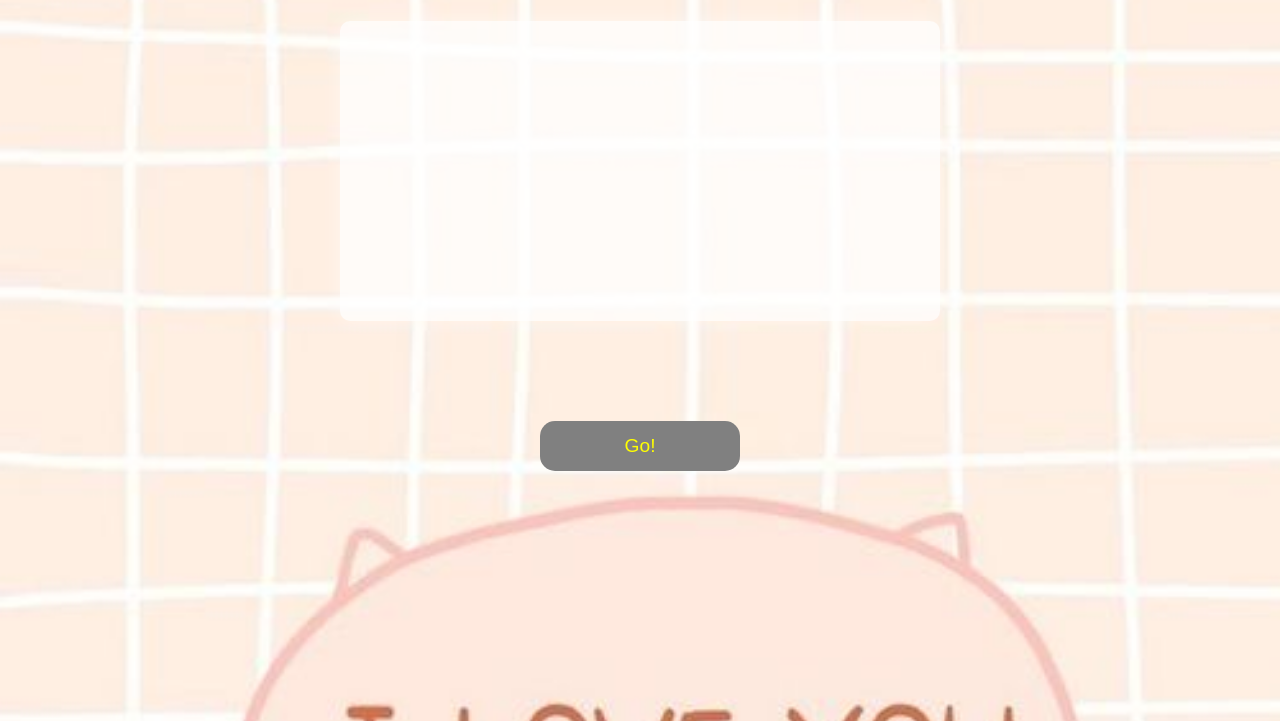
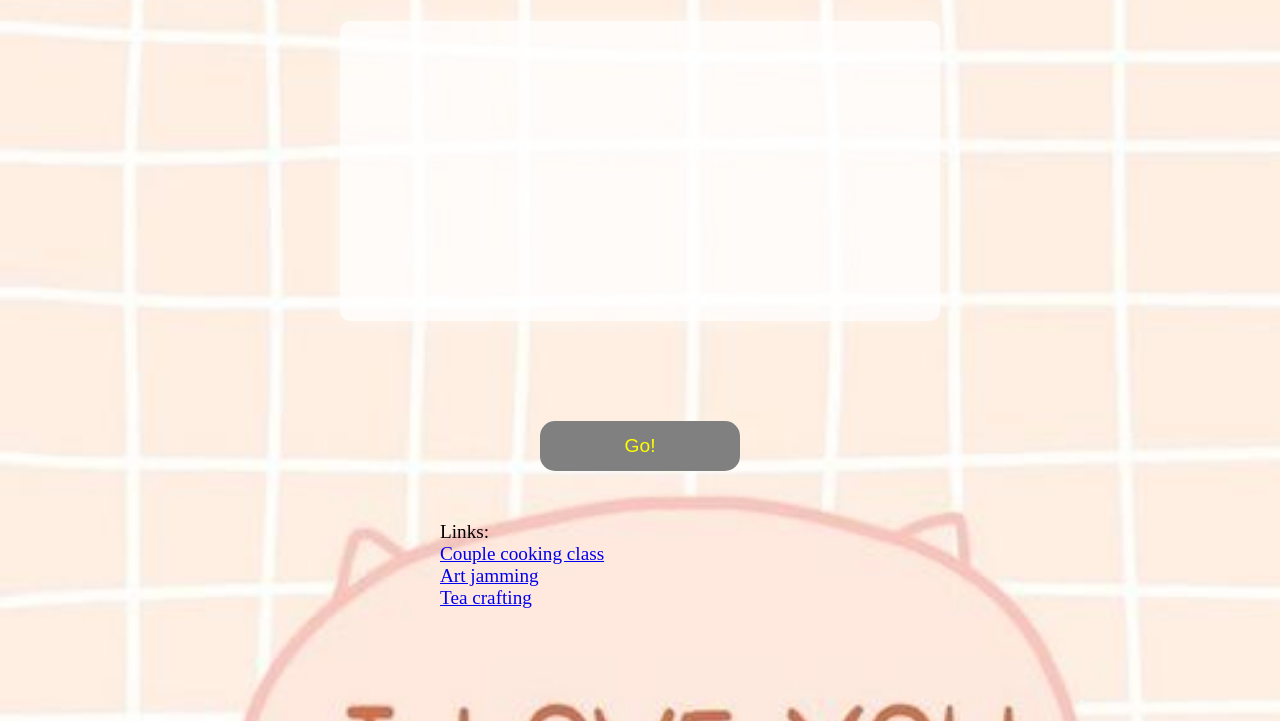
Before and after one commit to cxjdavin/luckydraw, a plain HTML site: page index.html in a window 1280 px wide. Shown: the part 79-800 px from the top of the page. Drawn offline with Linux system fonts and the light colour scheme.

Commit message:
updated prizes

```diff
--- a/index.html
+++ b/index.html
@@ -43,6 +43,13 @@
                 color: yellow;
                 outline: none;
             }
+            #links{
+                position: absolute;
+                left: 50%;
+                top: 50%;
+                font-size: 1.2em;
+                margin: 200px 0 0 -200px;
+            }
         </style>
     </head>
     <body>
@@ -50,6 +57,15 @@
         <div id="box">
         </div>
         <input id="btn" type="button" value="Go!"></button>
+        <div id="links">
+        Links:
+        <br />
+        <a href="https://tinyurl.com/cookingprize">Couple cooking class</a>
+        <br />
+        <a href="https://tinyurl.com/artjamprize">Art jamming</a>
+        <br />
+        <a href="https://tinyurl.com/teaprize">Tea crafting</a>
+        </div>
         <script>
             /*
             --- CREDITS ---
@@ -57,11 +73,11 @@
             Background image: https://www.pinterest.com/pin/486740672227936339/
             */
             var arr = [
-                "Prize 1",
-                "Prize 2",
-                "Prize 3",
-                "Prize 4",
-                "Prize 5"
+                "VPN Subscription",
+                "Fancy meal",
+                "Couple cooking class",
+                "Art jamming",
+                "Tea crafting"
             ];
             function fix_prize() {
             }
```
